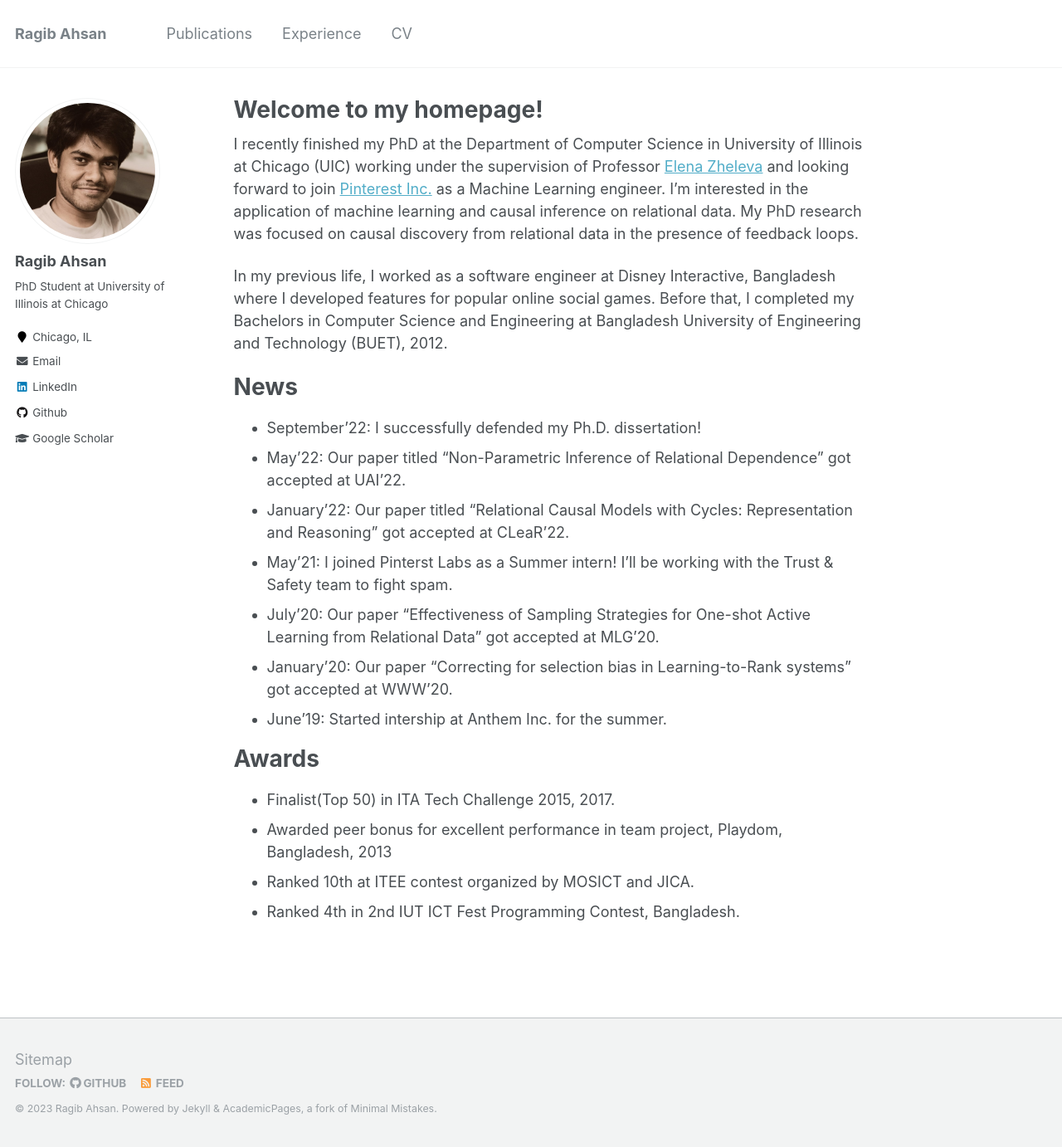
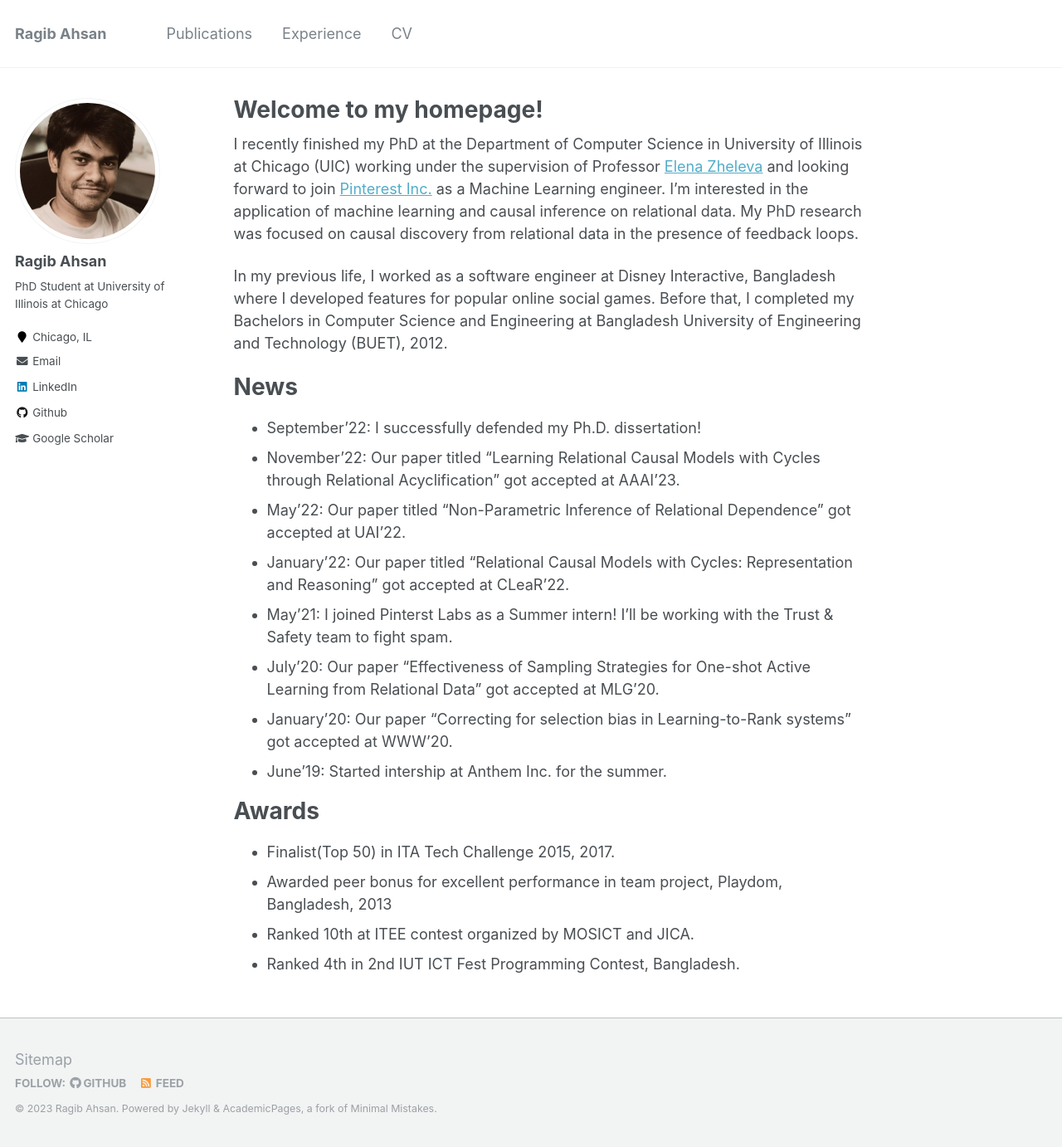
Before and after one commit to ragib06/ragib06.github.io, a Jekyll site: the page built from _pages/about.md, in a window 1280 px wide and 1382 px high. Shown: the whole window at 83% size. Built offline with Jekyll 4.4.1, drawn with Linux system fonts in a browser that asks for light colours.

Commit message:
Update about.md

```diff
--- a/_pages/about.md
+++ b/_pages/about.md
@@ -18,6 +18,7 @@ News
 ======
 
 - September'22: I successfully defended my Ph.D. dissertation!
+- November'22: Our paper titled "Learning Relational Causal Models with Cycles through Relational Acyclification" got accepted at AAAI'23.
 - May'22: Our paper titled "Non-Parametric Inference of Relational Dependence" got accepted at UAI'22.
 - January'22: Our paper titled "Relational Causal Models with Cycles: Representation and Reasoning" got accepted at CLeaR'22.
 - May'21: I joined Pinterst Labs as a Summer intern! I'll be working with the Trust & Safety team to fight spam.
```
